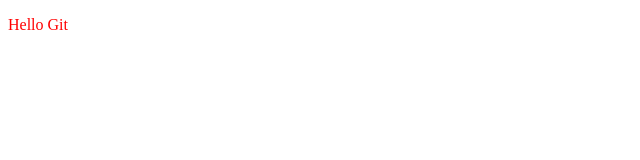
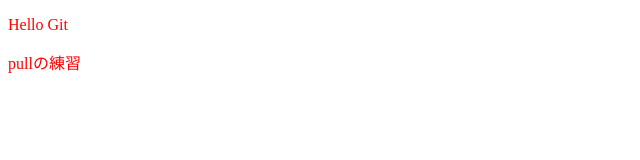
Before and after one commit to maru0263/git-practice, a plain HTML site: page index.html in a window 1280 px wide. Shown: the whole page, without its empty margins (0-640 px from the left). Drawn offline with Linux system fonts and the light colour scheme.

Commit message:
pullの練習を追加

```diff
--- a/index.html
+++ b/index.html
@@ -9,5 +9,6 @@
 </head>
 <body>
   <p>Hello Git</p>
+  <p>pullの練習</p>
 </body>
 </html>
```
